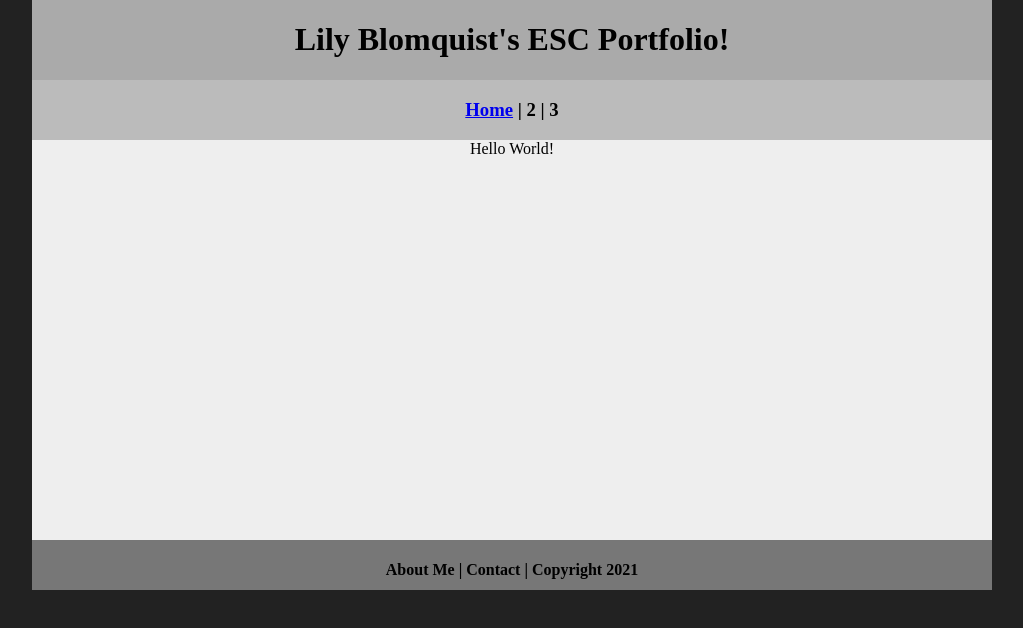
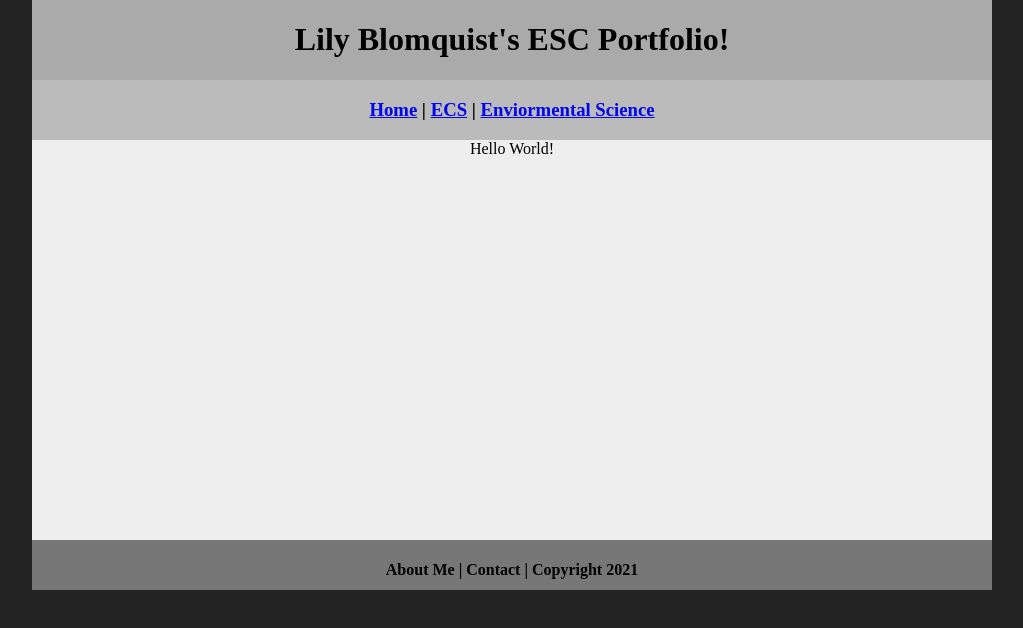
Before and after one commit to LilyBlomquist/ecsportfolio, a plain HTML site: page index.html in a window 1280 px wide. Shown: the whole page, without its empty margins (128-1151 px from the left). Drawn offline with Linux system fonts and the light colour scheme.

Commit message:
Update index.html

```diff
--- a/index.html
+++ b/index.html
@@ -12,7 +12,7 @@
   	<h1>Lily Blomquist's ESC Portfolio!</h1>
   </div>
   <div class="nav">
-    <h3><a href="index.html">Home</a> | 2 | 3</h3>
+    <h3> <a href="index.html">Home</a> | <a href="ecs/index.html">ECS</a>  | <a href="index.html">Enviormental Science</a> </h3>
   </div>
   <div class="content">Hello World!</div>
   <div class="footer">
```
